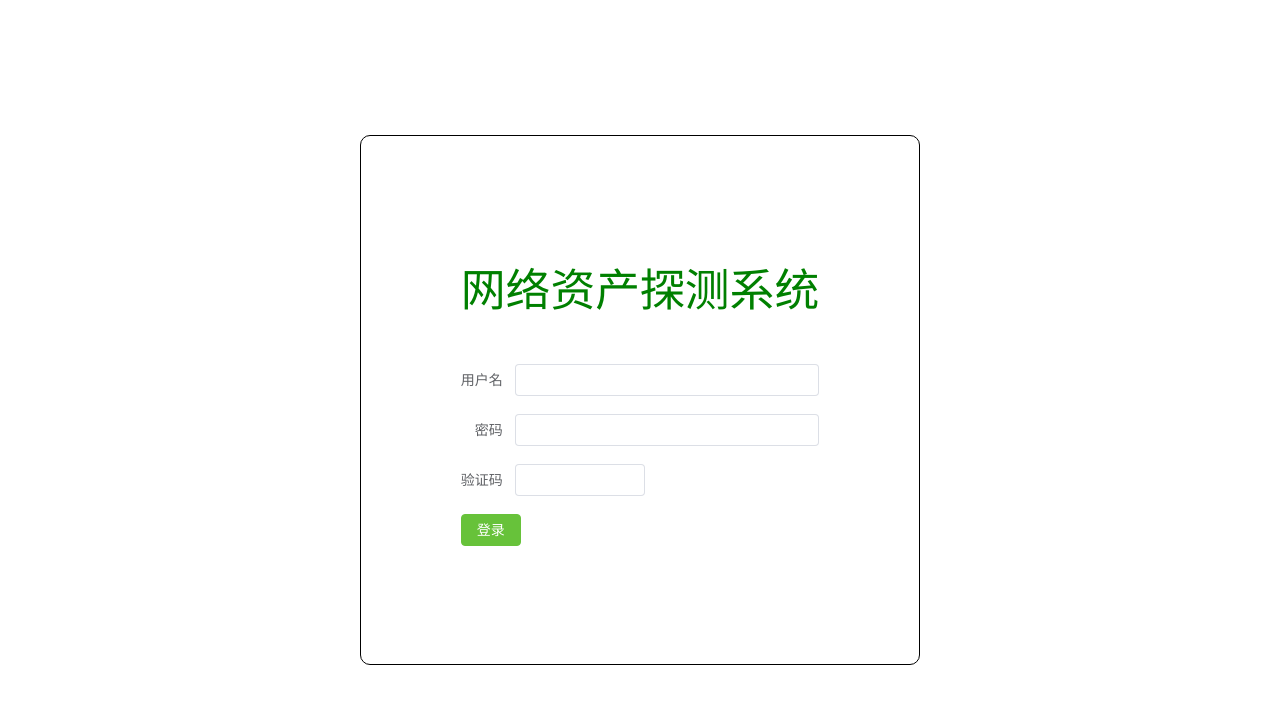
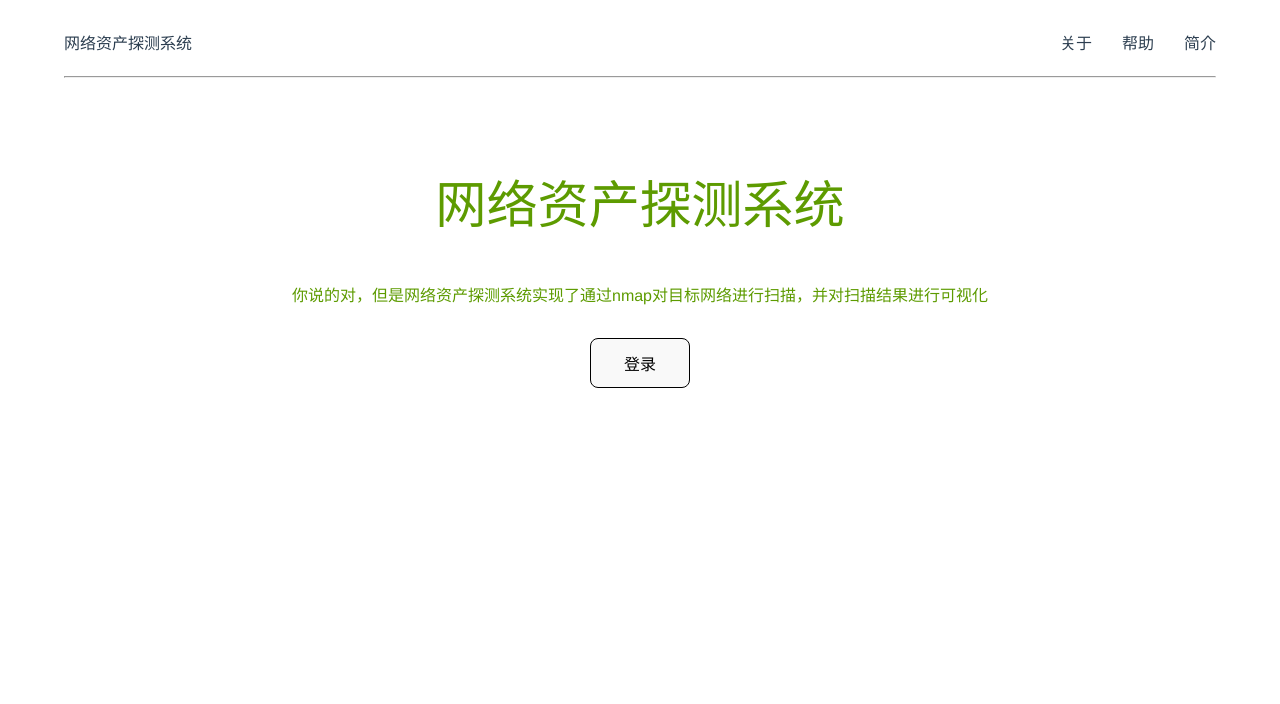
Before and after one commit to nitai2023/NADS, a Vue app: page /#/ in a window 1280 px wide. Shown: the top 704 px of the page. Built offline with nearby package versions, Linux system fonts and the light colour scheme.

Commit message:
feat:首页和登录页面

```diff
--- a/src/router/index.ts
+++ b/src/router/index.ts
@@ -1,12 +1,17 @@
 import { RouteRecordRaw, createRouter, createWebHashHistory } from "vue-router";
 import HomeView from "../view/HomeView.vue";
+import LoginView from "../view/LoginView.vue";
 const routes: Array<RouteRecordRaw> = [
   {
     path: "/",
     name: "home",
     component: HomeView,
   },
-
+  {
+    path:"/login",
+    name:"Login",
+    component:LoginView
+  }
   // {
   //   path: "/:pathMatch(.*)*",
   //   component: NotFoundViewVue,
--- a/src/view/HomeView.vue
+++ b/src/view/HomeView.vue
@@ -1,43 +1,63 @@
-<script setup lang="ts">
-import { ref } from "vue";
-let username = ref("");
-let password = ref("");
-let label = ref("");
-</script>
+<script setup lang="ts"></script>
 <template>
-  <div id="border">
-    <el-form
-      style="max-width: 600px"
-      status-icon
-      label-width="auto"
-      class="demo-ruleForm"
-    >
-      <el-form-item>
-        <h1>网络资产探测系统</h1>
-      </el-form-item>
-      <el-form-item label="用户名">
-        <el-input v-model="username" />
-      </el-form-item>
-      <el-form-item label="密码" prop="checkPass">
-        <el-input type="password" autocomplete="off" v-model="password" />
-      </el-form-item>
-      <el-form-item label="验证码" prop="age">
-        <el-input v-model="label" style="width: 130px" />
-      </el-form-item>
-      <el-form-item>
-        <el-button type="success">登录</el-button>
-      </el-form-item>
-    </el-form>
+  <div id="body">
+    <nav>
+      <p>网络资产探测系统</p>
+      <ul>
+        <li>关于</li>
+        <li>帮助</li>
+        <li>简介</li>
+      </ul>
+    </nav>
+    <hr />
+    <main>
+      <h1>网络资产探测系统</h1>
+      <p>
+        你说的对，但是网络资产探测系统实现了通过nmap对目标网络进行扫描，并对扫描结果进行可视化
+      </p>
+      <RouterLink to="/login"><button>登录</button></RouterLink>
+    </main>
   </div>
 </template>
 
 <style scoped lang="scss">
-#border {
+* {
+  padding: 0;
+  margin: 0;
+}
+#body {
+  width: 90vw;
+  height: 100vh;
+}
+nav {
+  height: 44px;
+}
+nav p {
+  display: inline;
+  float: left;
+}
+nav ul {
+  display: inline;
+  float: right;
+}
+ul li {
+  list-style: none;
+  display: inline;
+  margin-left: 30px;
+}
+main {
+  padding: 100px;
+  color: rgb(93, 155, 0);
+}
+main h1 {
+  margin-bottom: 50px;
+}
+main p {
+  margin-bottom: 30px;
+}
+main button {
+  width: 100px;
+  height: 50px;
   border: 1px solid black;
-  border-radius: 10px;
-  padding: 100px;
-}
-#border h1 {
-  color: green;
 }
 </style>
--- /dev/null
+++ b/src/view/LoginView.vue
@@ -0,0 +1,43 @@
+<script setup lang="ts">
+import { ref } from "vue";
+let username = ref("");
+let password = ref("");
+let label = ref("");
+</script>
+<template>
+  <div id="border">
+    <el-form
+      style="max-width: 600px"
+      status-icon
+      label-width="auto"
+      class="demo-ruleForm"
+    >
+      <el-form-item>
+        <h1>网络资产探测系统</h1>
+      </el-form-item>
+      <el-form-item label="用户名">
+        <el-input v-model="username" />
+      </el-form-item>
+      <el-form-item label="密码" prop="checkPass">
+        <el-input type="password" autocomplete="off" v-model="password" />
+      </el-form-item>
+      <el-form-item label="验证码" prop="age">
+        <el-input v-model="label" style="width: 130px" />
+      </el-form-item>
+      <el-form-item>
+        <el-button type="success">登录</el-button>
+      </el-form-item>
+    </el-form>
+  </div>
+</template>
+
+<style scoped lang="scss">
+#border {
+  border: 2px solid rgb(93, 155, 0);
+  border-radius: 10px;
+  padding: 100px;
+}
+#border h1 {
+  color: rgb(93, 155, 0);
+}
+</style>
```
